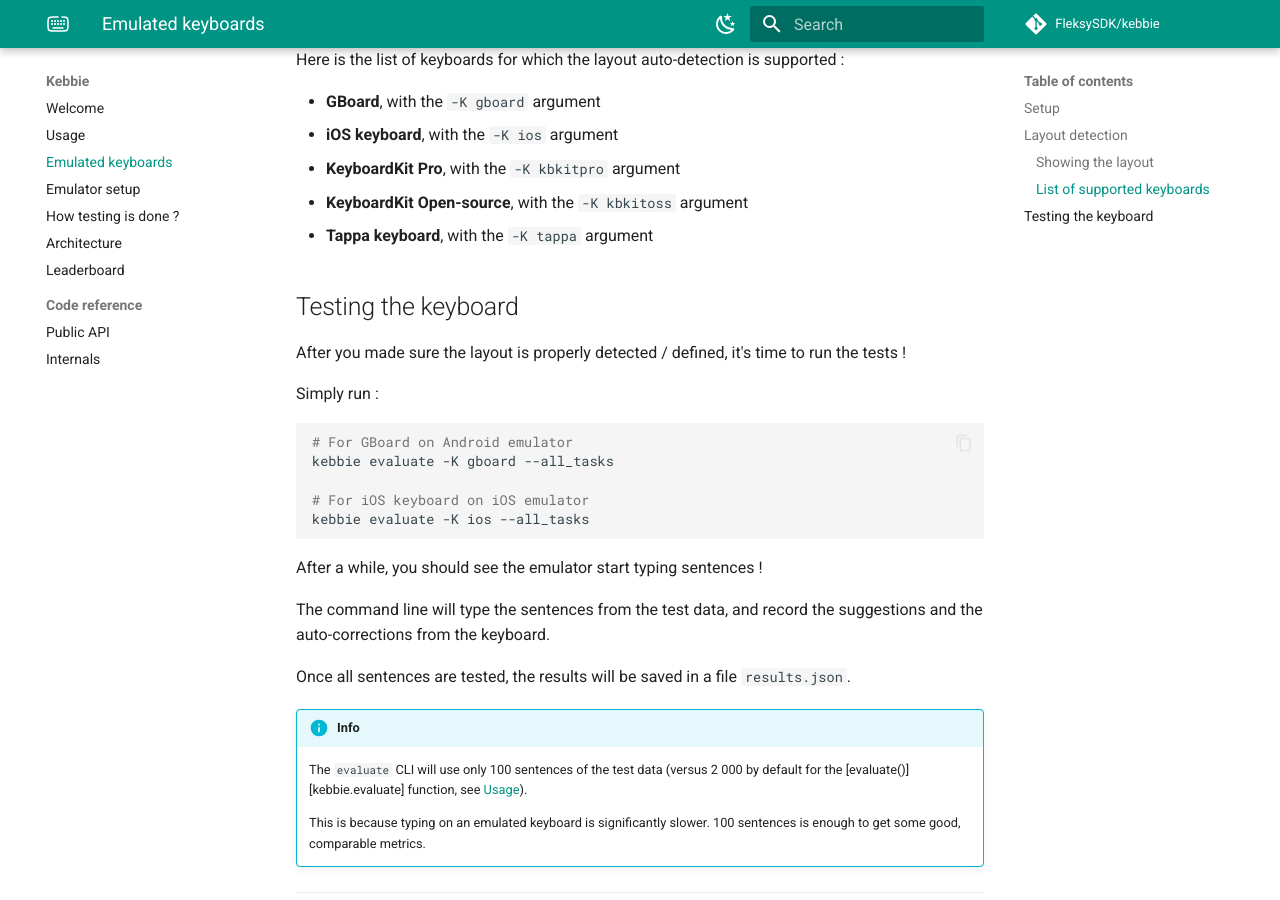
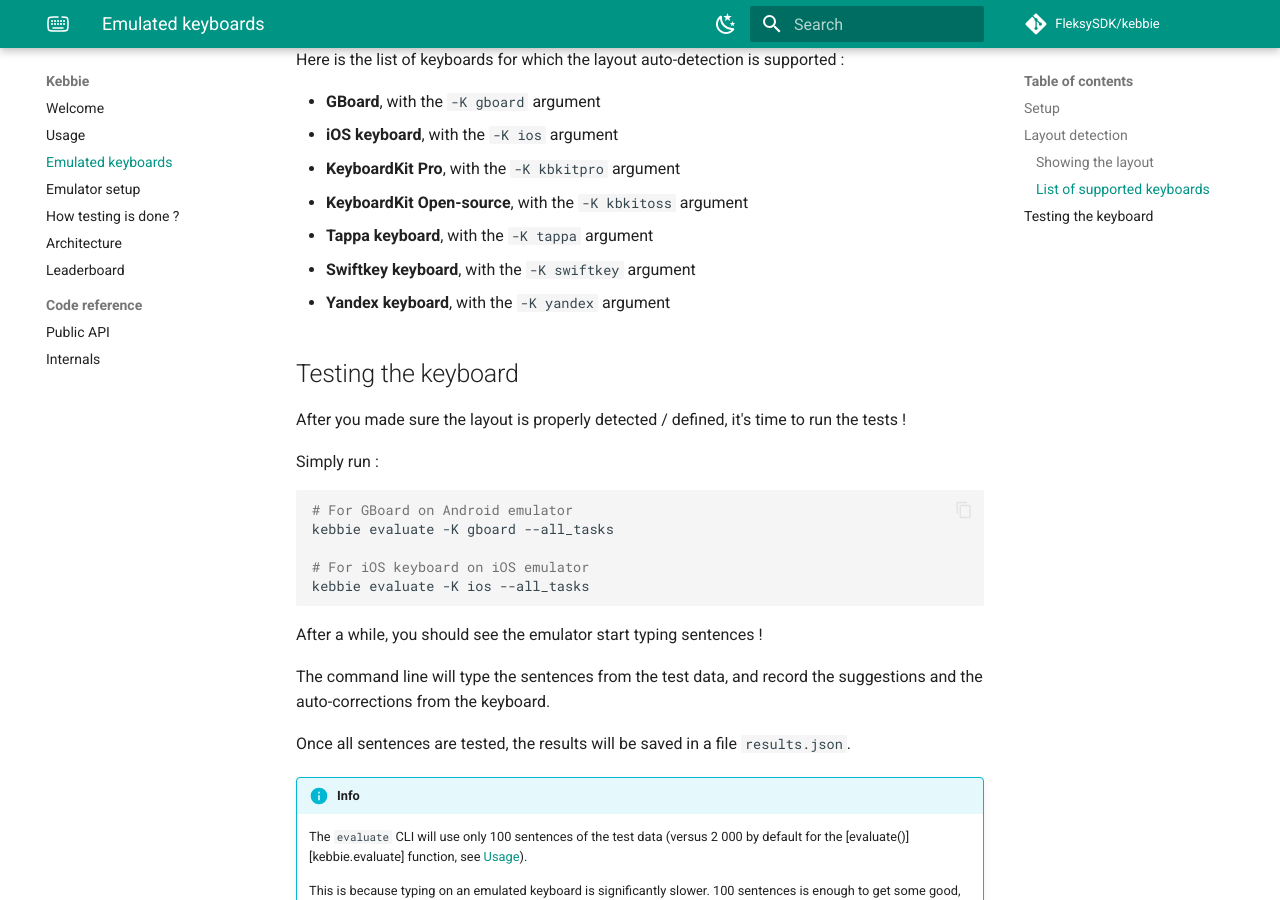
Before and after one commit to FleksySDK/kebbie, an MkDocs documentation site: the page built from docs/emulated_keyboard.md, in a window 1280 px wide and 900 px high, scrolled down 2717 px. Built offline with MkDocs 1.6.1 and Material for MkDocs 9.7.7, drawn with Linux system fonts in a browser that asks for light colours; comment, search, counter and statistics services are not loaded; the version menu is left out.

Commit message:
📝 Update list of supported keyboards in the docs

```diff
--- a/docs/emulated_keyboard.md
+++ b/docs/emulated_keyboard.md
@@ -63,6 +63,8 @@
 * **KeyboardKit Pro**, with the `-K kbkitpro` argument
 * **KeyboardKit Open-source**, with the `-K kbkitoss` argument
 * **Tappa keyboard**, with the `-K tappa` argument
+* **Swiftkey keyboard**, with the `-K swiftkey` argument
+* **Yandex keyboard**, with the `-K yandex` argument
 
 ## Testing the keyboard
 
```
